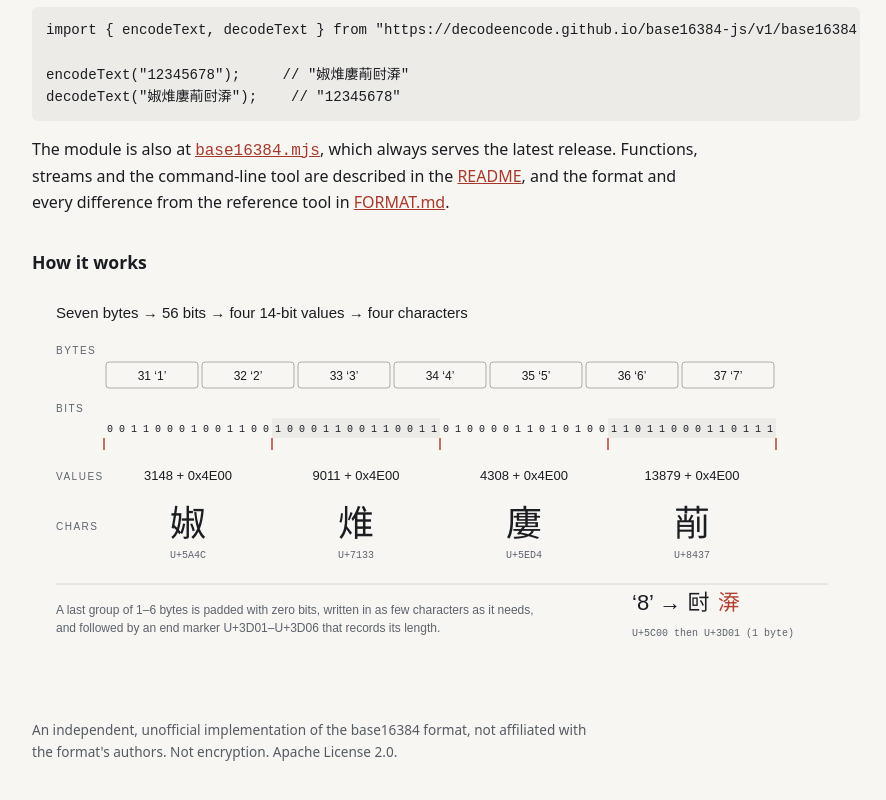
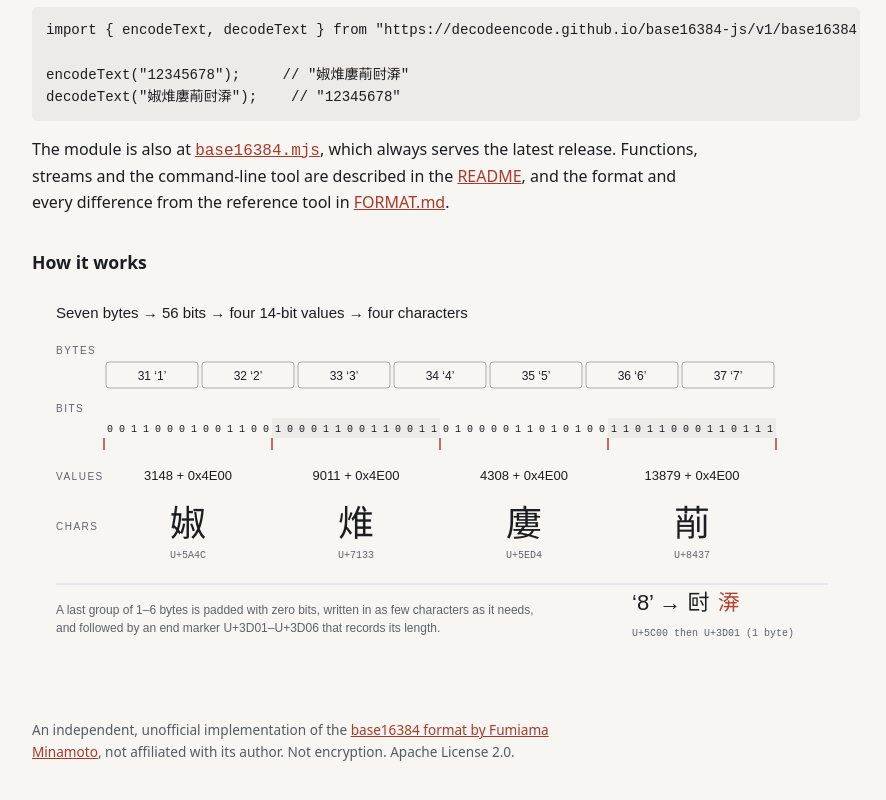
Before and after one commit to DecodeEncode/base16384-js, a plain HTML site: page site/index.html in a window 1280 px wide. Shown: the part 596-1396 px from the top of the page, without its empty margins (194-1080 px from the left). Drawn offline with Linux system fonts and the light colour scheme; a script that the page names is missing; files whose address does not match are found by name.

Commit message:
Add credits

```diff
--- a/site/index.html
+++ b/site/index.html
@@ -75,7 +75,7 @@ decodeText("婌焳廔萷尀㴁");    // "12345678"</code></pre>
   <img src="images/format.svg" width="820" height="380" alt="Seven bytes become four 14-bit values and four characters; a short last group is followed by an end marker.">
 </main>
 <footer>
-  <p>An independent, unofficial implementation of the base16384 format, not affiliated with the format's authors. Not encryption. Apache License 2.0. <span id="version"></span></p>
+  <p>An independent, unofficial implementation of the <a href="https://github.com/fumiama/base16384">base16384 format by Fumiama Minamoto</a>, not affiliated with its author. Not encryption. Apache License 2.0. <span id="version"></span></p>
 </footer>
 <script type="module">
   import { encodeText, encodedLength, VERSION } from "./base16384.mjs";
```
Also changed, not shown: 2 other files.
